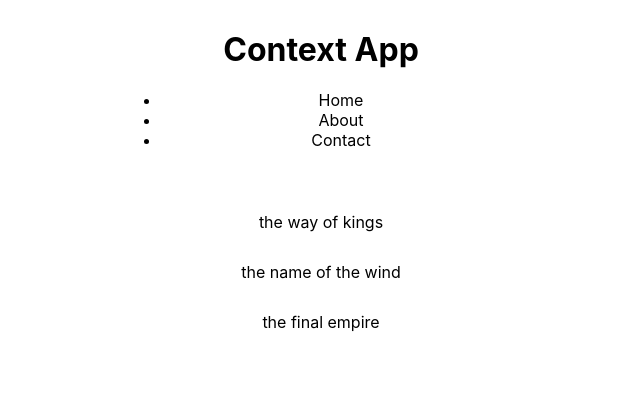
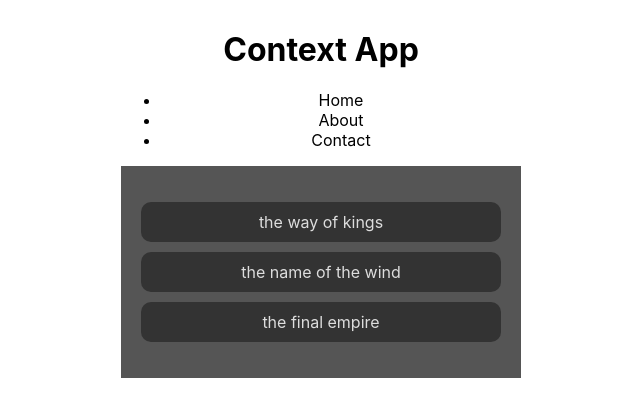
Before and after one commit to adiakbar/react-context-hooks-thenetninja, a React (Create React App) app: page / in a window 1280 px wide. Shown: the top 416 px of the page, without its empty margins (319-959 px from the left). Built offline with nearby package versions, Linux system fonts and the light colour scheme.

Commit message:
access theme context in booklist

```diff
--- a/src/components/BookList.js
+++ b/src/components/BookList.js
@@ -1,12 +1,16 @@
-import React from 'react'
+import React, {useContext} from 'react'
+import {ThemeContext} from '../contexts/ThemeContext'
 
 const BookList = () => {
+  const {isLightTheme, light, dark} = useContext(ThemeContext)
+  const theme = isLightTheme ? light : dark;
+
   return (
-    <div className="book-list">
+    <div className="book-list" style={{color: theme.syntax, background: theme.bg}}>
       <ul>
-        <li>the way of kings</li>
-        <li>the name of the wind</li>
-        <li>the final empire</li>
+        <li style={{background: theme.ui}}>the way of kings</li>
+        <li style={{background: theme.ui}}>the name of the wind</li>
+        <li style={{background: theme.ui}}>the final empire</li>
       </ul>
     </div>
   )
```
